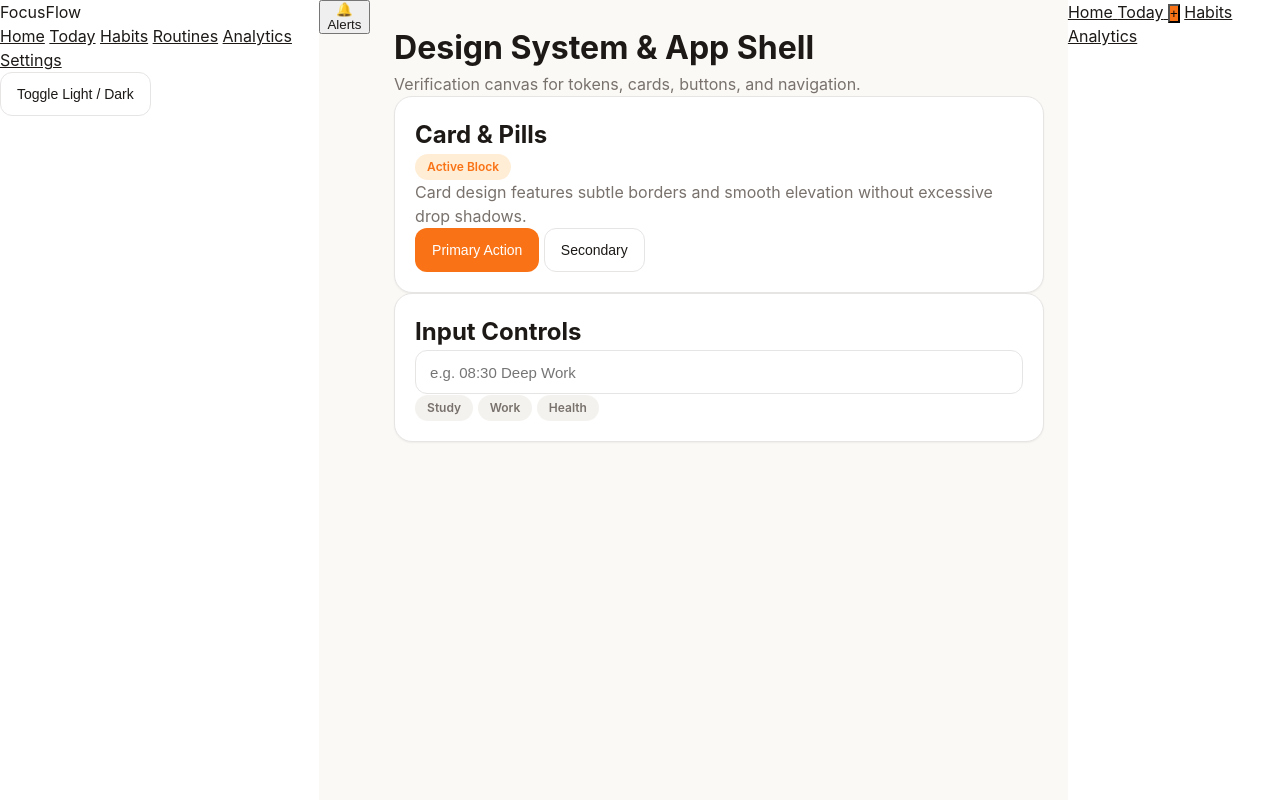
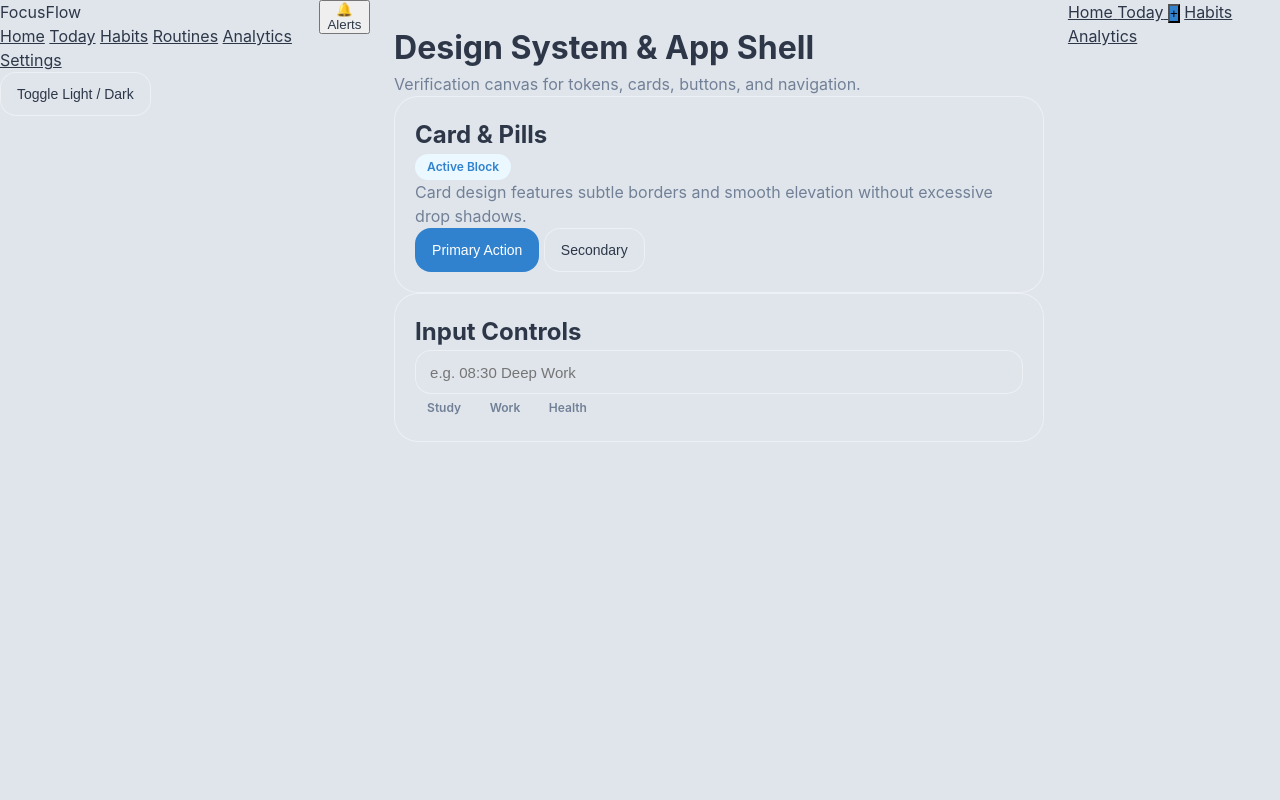
Before and after one commit to farazalisayyed2728/Focus-flow-app, a Django app: page /design-system/ in a window 1280 px wide. Run offline with Django 5.2, Linux system fonts and the light colour scheme; data that the repository does not hold is empty; parts of the project's set-up code (start-up, migrations or seed data) failed here and were passed over; some libraries are stand-ins or nearby versions.

Commit message:
neumorphism UI implementation

```diff
--- a/static/css/tokens.css
+++ b/static/css/tokens.css
@@ -1,40 +1,70 @@
 :root {
-  --bg: #faf9f6;
-  --surface: #ffffff;
-  --surface-muted: #f4f2ee;
-  --text: #1c1917;
-  --text-muted: #78716c;
-  --border: #e7e5e4;
-  --accent: #f97316;
-  --accent-hover: #ea580c;
-  --accent-subtle: #ffedd5;
-  --success: #16a34a;
-  --warning: #eab308;
-  --danger: #dc2626;
+  /* Light Neumorphic Palette (Derived from UI 1, UI 3, UI 4, UI 5) */
+  --bg: #e0e5ec;
+  --surface: #e0e5ec;
+  --surface-raised: #e0e5ec;
+  --surface-sunken: #d1d9e6;
 
-  --radius-sm: 8px;
-  --radius-md: 12px;
-  --radius-lg: 18px;
+  --text: #2d3748;
+  --text-muted: #718096;
+  --text-inverted: #ffffff;
+
+  --border: rgba(255, 255, 255, 0.4);
+  --border-subtle: rgba(163, 177, 198, 0.3);
+
+  /* Primary Accent & Semantic States */
+  --accent: #3182ce;
+  --accent-hover: #2b6cb0;
+  --accent-subtle: #ebf8ff;
+  --accent-gradient: linear-gradient(135deg, #4299e1 0%, #3182ce 100%);
+  --success: #38a169;
+  --warning: #dd6b20;
+  --danger: #e53e3e;
+
+  /* Neumorphic Shadows (Light Mode: Top-Left White Light, Bottom-Right Dark Shadow) */
+  --shadow-raised: 8px 8px 16px #b8b9be, -8px -8px 16px #ffffff;
+  --shadow-raised-sm: 4px 4px 8px #b8b9be, -4px -4px 8px #ffffff;
+  --shadow-raised-lg: 12px 12px 24px #b8b9be, -12px -12px 24px #ffffff;
+  --shadow-inset: inset 4px 4px 8px #b8b9be, inset -4px -4px 8px #ffffff;
+  --shadow-inset-sm: inset 2px 2px 5px #b8b9be, inset -2px -2px 5px #ffffff;
+
+  /* Layout & Geometry */
+  --radius-sm: 10px;
+  --radius-md: 16px;
+  --radius-lg: 24px;
+  --radius-xl: 32px;
   --radius-full: 9999px;
 
-  --shadow-sm: 0 1px 2px 0 rgba(0, 0, 0, 0.05);
-  --shadow-md: 0 4px 6px -1px rgba(0, 0, 0, 0.07), 0 2px 4px -2px rgba(0, 0, 0, 0.05);
+  --transition-fast: 0.15s cubic-bezier(0.4, 0, 0.2, 1);
+  --transition-normal: 0.25s cubic-bezier(0.4, 0, 0.2, 1);
 }
 
 [data-theme="dark"] {
-  --bg: #121212;
-  --surface: #1e1e1e;
-  --surface-muted: #27272a;
-  --text: #f5f5f4;
-  --text-muted: #a8a29e;
-  --border: #2e2e2e;
-  --accent: #fb923c;
-  --accent-hover: #f97316;
-  --accent-subtle: #431407;
-  --success: #22c55e;
-  --warning: #facc15;
+  /* Dark Neumorphic Palette (Derived from UI 2 Dark Mode) */
+  --bg: #1e2024;
+  --surface: #1e2024;
+  --surface-raised: #1e2024;
+  --surface-sunken: #17181c;
+
+  --text: #e2e8f0;
+  --text-muted: #a0aec0;
+  --text-inverted: #1e2024;
+
+  --border: rgba(255, 255, 255, 0.05);
+  --border-subtle: rgba(0, 0, 0, 0.2);
+
+  --accent: #00d2d3;
+  --accent-hover: #01a3a4;
+  --accent-subtle: #0f2d2e;
+  --accent-gradient: linear-gradient(135deg, #00d2d3 0%, #0abde3 100%);
+  --success: #10b981;
+  --warning: #f59e0b;
   --danger: #ef4444;
 
-  --shadow-sm: 0 1px 2px 0 rgba(0, 0, 0, 0.5);
-  --shadow-md: 0 4px 6px -1px rgba(0, 0, 0, 0.5);
+  /* Neumorphic Shadows (Dark Mode: Soft Specular & Deep Ambient Cavity) */
+  --shadow-raised: 6px 6px 14px #141518, -6px -6px 14px #282b30;
+  --shadow-raised-sm: 3px 3px 7px #141518, -3px -3px 7px #282b30;
+  --shadow-raised-lg: 10px 10px 20px #141518, -10px -10px 20px #282b30;
+  --shadow-inset: inset 4px 4px 8px #141518, inset -4px -4px 8px #282b30;
+  --shadow-inset-sm: inset 2px 2px 4px #141518, inset -2px -2px 4px #282b30;
 }
```
